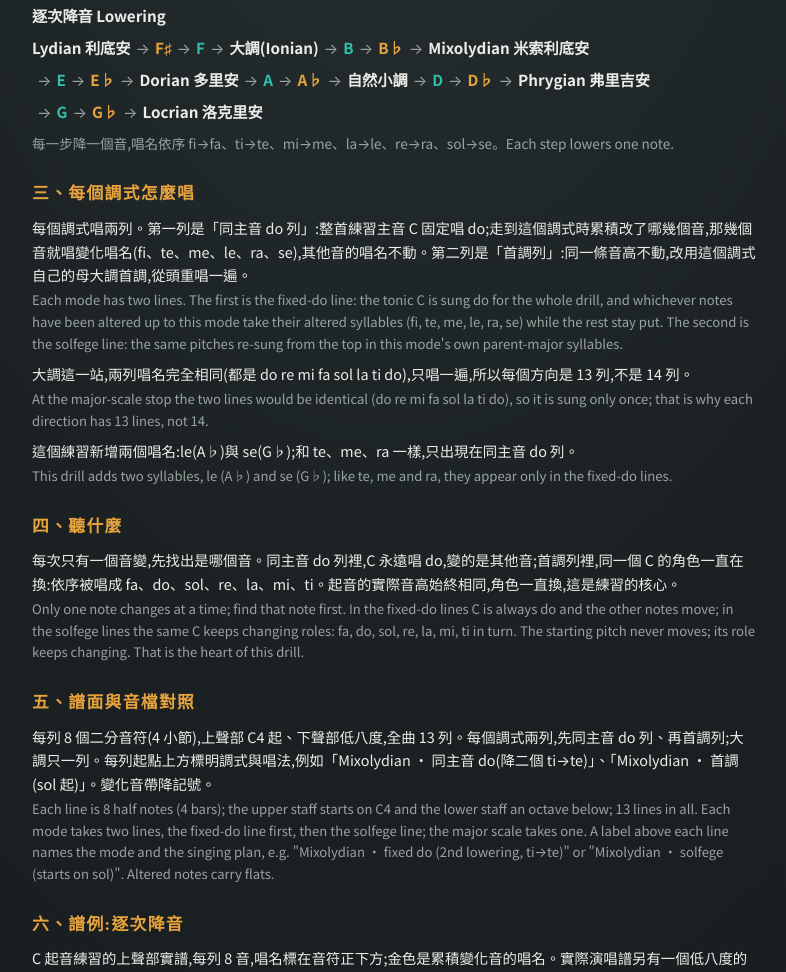
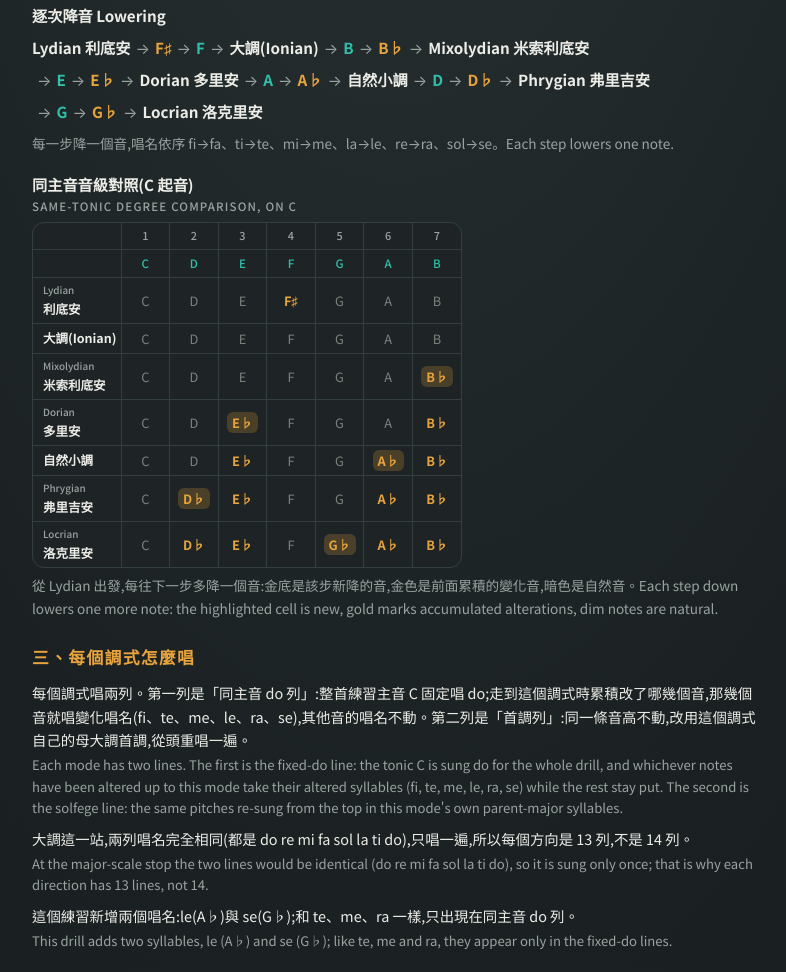
Before and after one commit to TCMCtw/modal-practice-index, a plain HTML site: page tonchange.html in a window 1280 px wide. Shown: the part 761-1733 px from the top of the page, without its empty margins (246-1032 px from the left). Drawn offline with Linux system fonts and the light colour scheme.

Commit message:
同主音調式變化:第二節加入音級對照表

```diff
--- a/tonchange.html
+++ b/tonchange.html
@@ -34,6 +34,24 @@ p.en{color:var(--dim);font-size:.82rem;margin-top:2px}
 .fg{color:var(--gold);font-weight:700}
 .ft{color:var(--teal);font-weight:700}
 .flownote{color:var(--dim);font-size:.85rem;margin-top:4px}
+.chartblock{margin:14px 0 18px}
+.chartname{font-weight:700;font-size:.95rem;margin-bottom:6px}
+.chartname .en3{display:block;font-size:.72rem;color:var(--dim);font-weight:500;letter-spacing:.1em}
+.degwrap{max-width:430px;background:var(--card);border:1px solid var(--line);border-radius:12px;overflow:hidden}
+.degtable{width:100%;border-collapse:collapse;font-size:.8rem;table-layout:fixed}
+.degtable th,.degtable td{padding:4px 2px;text-align:center;border-bottom:1px solid var(--line)}
+.degtable th:not(:last-child),.degtable td:not(:last-child){border-right:1px solid var(--line)}
+@media (max-width:360px){.degtable{font-size:.72rem}.degtable .ml{width:78px;padding-left:6px}.new{padding:0 3px}}
+.degtable tr:last-child th,.degtable tr:last-child td{border-bottom:none}
+.degtable .ml{width:88px;text-align:left;padding-left:10px;white-space:nowrap;font-weight:400}
+.degtable .ml .me{display:block;font-size:.62rem;color:var(--dim);font-weight:500}
+.degtable .ml .mz{display:block;font-size:.78rem;font-weight:700;color:var(--ink)}
+.dh th{color:var(--dim);font-size:.68rem;font-weight:500}
+.nh th{color:var(--teal);font-size:.72rem;font-weight:500}
+.nat{color:#7A827E}
+.al{color:var(--gold);font-weight:700}
+.new{display:inline-block;background:rgba(232,163,61,.22);border-radius:6px;padding:0 5px}
+.chartnote{color:var(--dim);font-size:.85rem;margin-top:6px}
 .srow{margin:6px 0 10px}
 .slabel{font-size:11.5px;font-weight:600;color:var(--dim);margin:0 0 2px}
 .sstaff{display:block;width:100%;max-width:300px;margin:0;height:auto;background:#F7F4EF;border-radius:8px}
@@ -65,6 +83,21 @@ footer a{color:var(--teal);text-decoration:none}
 <div class="flowname">逐次降音 Lowering</div>
 <div class="flow" id="flow"></div>
 <div class="flownote">每一步降一個音,唱名依序 fi→fa、ti→te、mi→me、la→le、re→ra、sol→se。Each step lowers one note.</div>
+</div>
+<div class="chartblock">
+<div class="chartname">同主音音級對照(C 起音)<span class="en3">SAME-TONIC DEGREE COMPARISON, ON C</span></div>
+<div class="degwrap"><table class="degtable">
+<tr class="dh"><th class="ml"></th><th>1</th><th>2</th><th>3</th><th>4</th><th>5</th><th>6</th><th>7</th></tr>
+<tr class="nh"><th class="ml"></th><th>C</th><th>D</th><th>E</th><th>F</th><th>G</th><th>A</th><th>B</th></tr>
+<tr><th class="ml"><span class="me">Lydian</span><span class="mz">利底安</span></th><td class="nat">C</td><td class="nat">D</td><td class="nat">E</td><td class="al">F♯</td><td class="nat">G</td><td class="nat">A</td><td class="nat">B</td></tr>
+<tr><th class="ml"><span class="mz">大調(Ionian)</span></th><td class="nat">C</td><td class="nat">D</td><td class="nat">E</td><td class="nat">F</td><td class="nat">G</td><td class="nat">A</td><td class="nat">B</td></tr>
+<tr><th class="ml"><span class="me">Mixolydian</span><span class="mz">米索利底安</span></th><td class="nat">C</td><td class="nat">D</td><td class="nat">E</td><td class="nat">F</td><td class="nat">G</td><td class="nat">A</td><td class="al"><span class="new">B♭</span></td></tr>
+<tr><th class="ml"><span class="me">Dorian</span><span class="mz">多里安</span></th><td class="nat">C</td><td class="nat">D</td><td class="al"><span class="new">E♭</span></td><td class="nat">F</td><td class="nat">G</td><td class="nat">A</td><td class="al">B♭</td></tr>
+<tr><th class="ml"><span class="mz">自然小調</span></th><td class="nat">C</td><td class="nat">D</td><td class="al">E♭</td><td class="nat">F</td><td class="nat">G</td><td class="al"><span class="new">A♭</span></td><td class="al">B♭</td></tr>
+<tr><th class="ml"><span class="me">Phrygian</span><span class="mz">弗里吉安</span></th><td class="nat">C</td><td class="al"><span class="new">D♭</span></td><td class="al">E♭</td><td class="nat">F</td><td class="nat">G</td><td class="al">A♭</td><td class="al">B♭</td></tr>
+<tr><th class="ml"><span class="me">Locrian</span><span class="mz">洛克里安</span></th><td class="nat">C</td><td class="al">D♭</td><td class="al">E♭</td><td class="nat">F</td><td class="al"><span class="new">G♭</span></td><td class="al">A♭</td><td class="al">B♭</td></tr>
+</table></div>
+<div class="chartnote">從 Lydian 出發,每往下一步多降一個音:金底是該步新降的音,金色是前面累積的變化音,暗色是自然音。Each step down lowers one more note: the highlighted cell is new, gold marks accumulated alterations, dim notes are natural.</div>
 </div>
 
 <h2>三、每個調式怎麼唱</h2>
```
